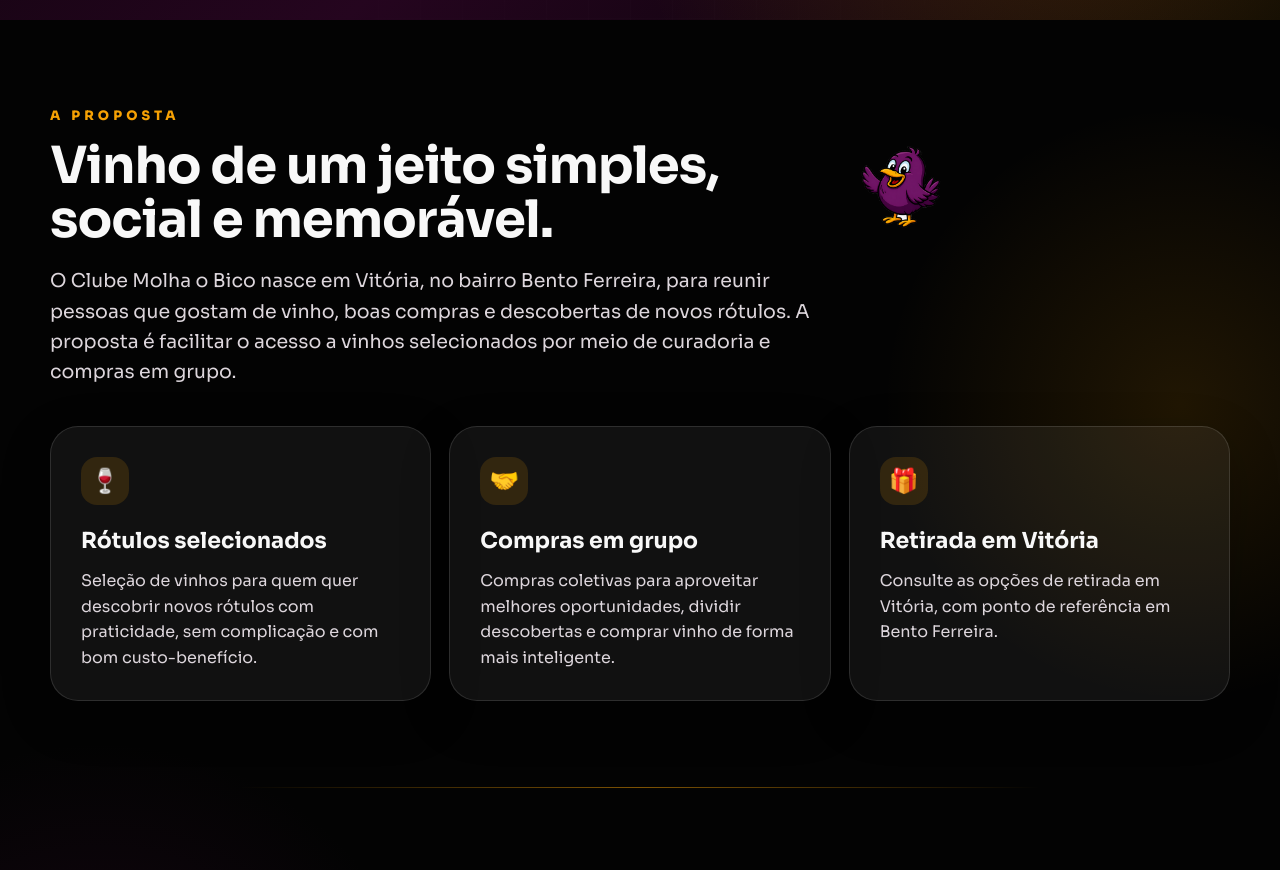
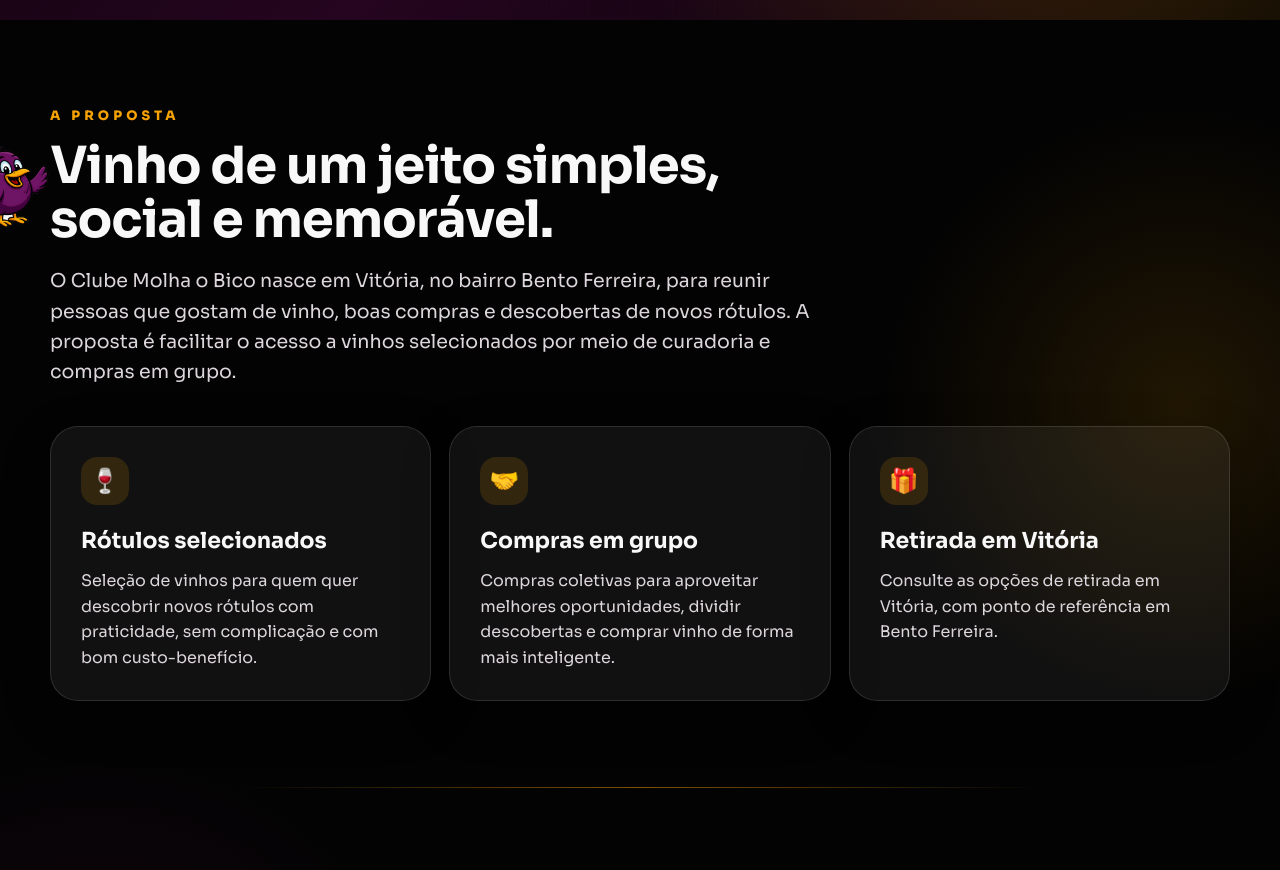
Before and after one commit to ricardoonofrio/clube-molha-o-bico, a plain HTML site: page index.html in a window 1280 px wide. Shown: the part 780-1650 px from the top of the page. Drawn offline with Linux system fonts and the light colour scheme.

Commit message:
style: Align bird before section titles

```diff
--- a/index.html
+++ b/index.html
@@ -856,12 +856,12 @@
             if (activeIndex !== newIndex) {
               const h2Rect = h2.getBoundingClientRect();
               const destY = h2Rect.top + window.scrollY - 30;
-              const destX = h2Rect.right + 20;
+              const destX = h2Rect.left - 90;
 
               if (activeIndex !== -1) {
                 const oldH2 = headers[activeIndex];
                 const oldRect = oldH2.getBoundingClientRect();
-                const startX = oldRect.right + 20;
+                const startX = oldRect.left - 90;
                 const startY = oldRect.top + window.scrollY - 30;
 
                 flipX = destX > startX ? 1 : -1;
```
